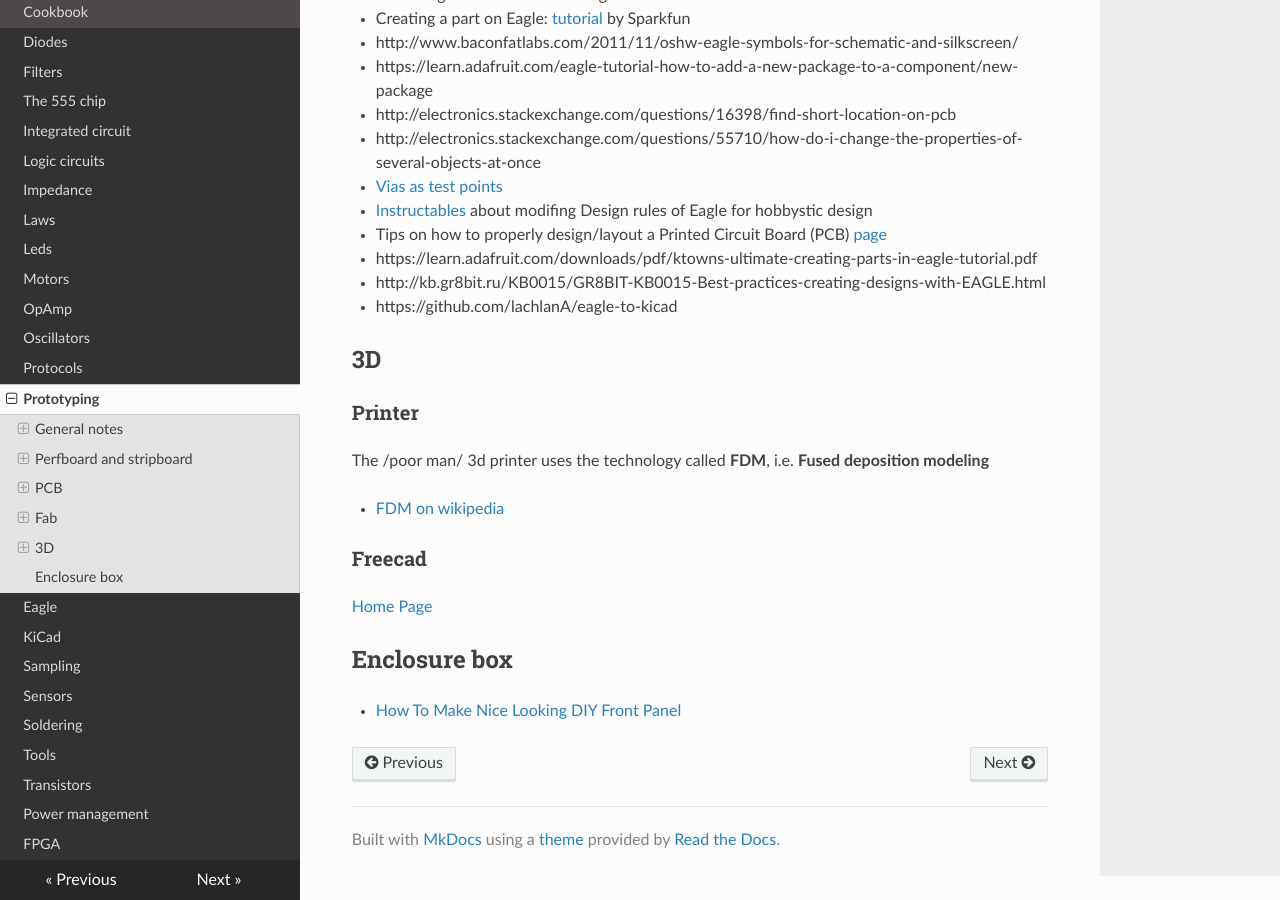
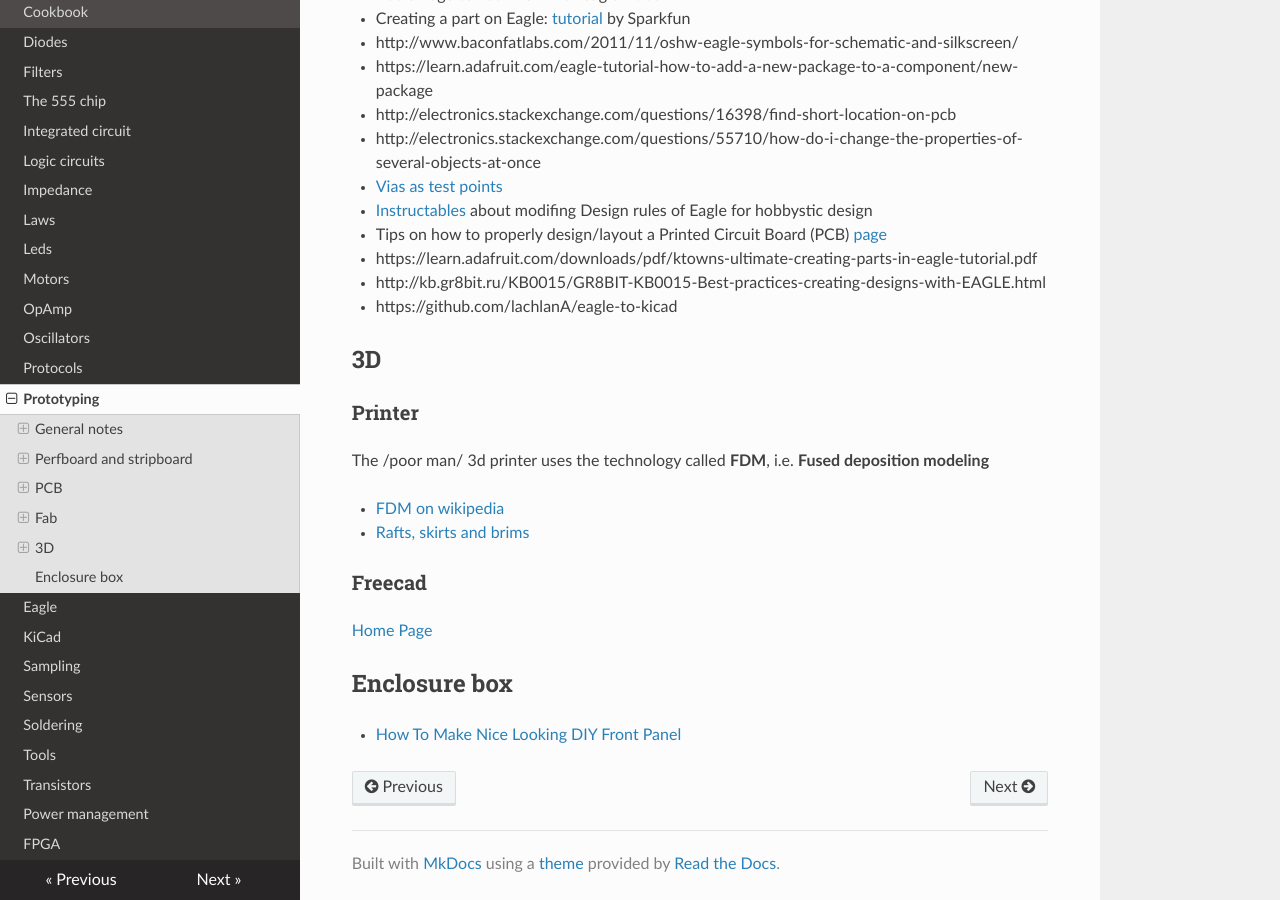
Before and after one commit to gipi/electronics-notes, an MkDocs documentation site: the page built from docs/Prototyping.md, in a window 1280 px wide and 900 px high, scrolled down 4526 px. Built offline with MkDocs 1.6.1, drawn with Linux system fonts in a browser that asks for light colours; nearby versions of some CDN libraries; old or Windows-style settings are respelled for this version of MkDocs.

Commit message:
Add link.

```diff
--- a/docs/Prototyping.md
+++ b/docs/Prototyping.md
@@ -188,6 +188,7 @@ but it's possible also to DIY one with chemicals as described [here](https://ult
 The /poor man/ 3d printer uses the technology called **FDM**, i.e. **Fused deposition modeling**
 
  - [FDM on wikipedia](https://en.wikipedia.org/wiki/Fused_deposition_modeling)
+ - [Rafts, skirts and brims](https://www.simplify3d.com/support/articles/rafts-skirts-and-brims/)
 
 ### Freecad
 
```
